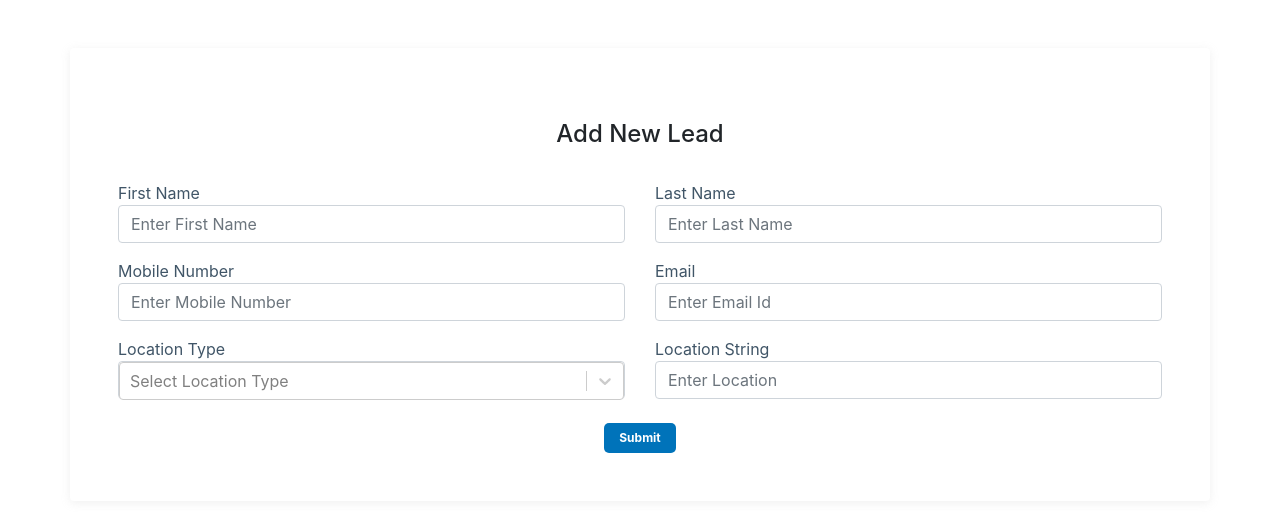
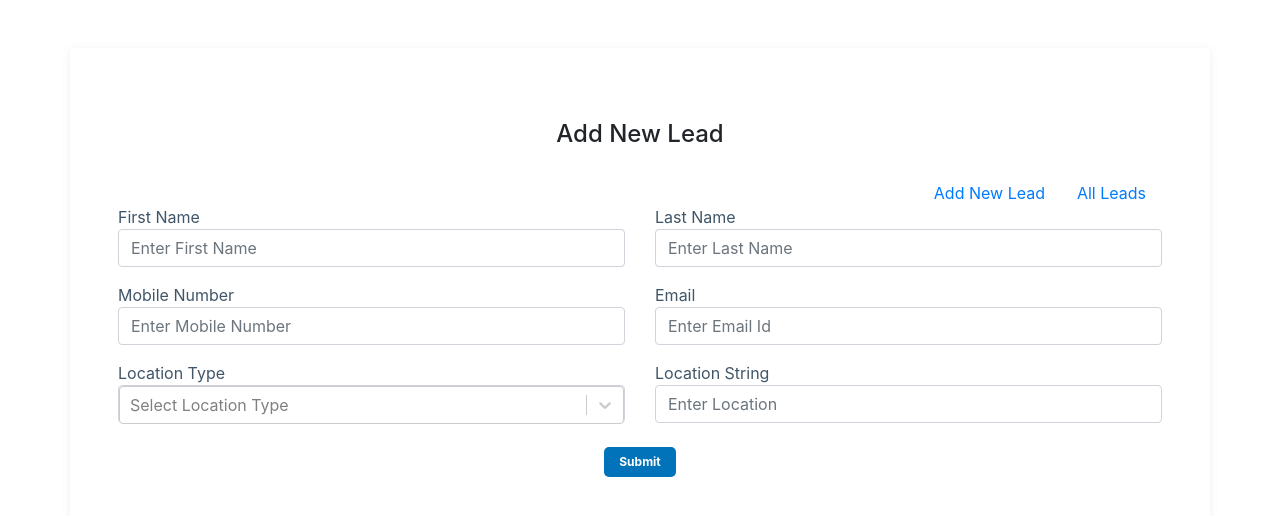
Before and after one commit to ashvini-maurya/codejudge, a React (Create React App) app: page / in a window 1280 px wide. Shown: the top 516 px of the page. Built offline with nearby package versions, Linux system fonts and the light colour scheme.

Commit message:
navigation added

```diff
--- a/src/components/Dashboard/AddLead/AddLead.js
+++ b/src/components/Dashboard/AddLead/AddLead.js
@@ -1,6 +1,7 @@
 import React, { Component } from "react";
 import "./AddLead.css";
 import Select from "react-select";
+import Navigation from "../Navigation/Navigation";
 
 class AddLead extends Component {
   render() {
@@ -19,6 +20,7 @@ class AddLead extends Component {
     return (
       <form>
         <h4 className="py-4">Add New Lead</h4>
+        <Navigation />
         <div className="row">
           <div className="col-6">
             <label className="inputLabel">First Name</label>
--- a/src/components/Dashboard/AllLeads/AllLeads.js
+++ b/src/components/Dashboard/AllLeads/AllLeads.js
@@ -3,6 +3,8 @@ import axios from "axios";
 import Moment from "react-moment";
 import swal from "sweetalert2";
 import "./AllLeads.css";
+import Navigation from "../Navigation/Navigation";
+
 
 class AllLeads extends Component {
   state = {
@@ -103,6 +105,7 @@ class AllLeads extends Component {
         <div className="row justify-content-center">
           <div className="dashboard mt-5 p-5">
             <h4 className="py-4">All Leads</h4>
+            <Navigation />
             <div className="table-responsive">
               <table className="table table-hover">
                 <thead className="tableHead">
--- /dev/null
+++ b/src/components/Dashboard/Navigation/Navigation.js
@@ -0,0 +1,17 @@
+import React from "react";
+import { NavLink } from "react-router-dom";
+
+const navigation = () => {
+  return (
+    <div className="text-right">
+      <NavLink to="/" activeClassName="selected">
+        <span className="hmenu mx-3 cursorPointer">Add New Lead</span>
+      </NavLink>
+      <NavLink to="/leads" activeClassName="selected">
+        <span className="hmenu mx-3 cursorPointer">All Leads</span>
+      </NavLink>
+    </div>
+  );
+};
+
+export default navigation;
```
